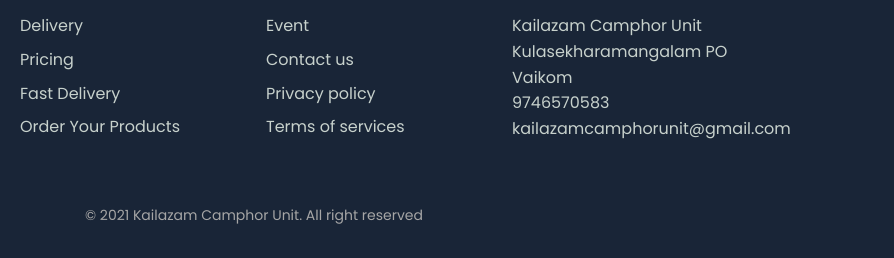
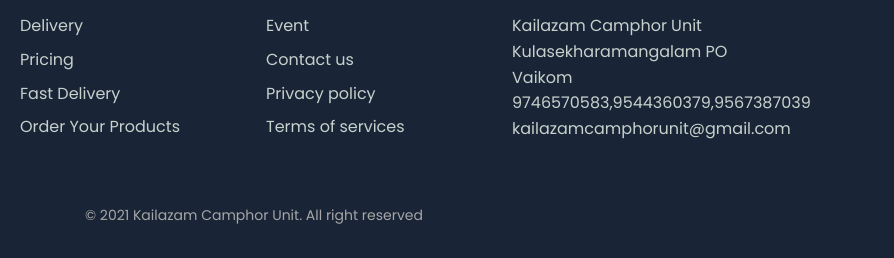
Before and after one commit to kailazam/kailazam.github.io, a plain HTML site: page index.html in a window 1280 px wide. Shown: the part 3062-3320 px from the top of the page, 386-1280 px from the left. Drawn offline with nearby package versions, Linux system fonts and the light colour scheme.

Commit message:
Update index.html

```diff
--- a/index.html
+++ b/index.html
@@ -10,7 +10,7 @@
         <!--========== CSS ==========-->
         <link rel="stylesheet" href="assets/css/styles.css">
 
-        <title>Responsive website food</title>
+        <title>Kailazam Camphor Unit</title>
     </head>
     <body>
 
@@ -245,7 +245,7 @@
 						<li>Kailazam Camphor Unit</li>
                         <li>Kulasekharamangalam PO</li>
                         <li>Vaikom</li>
-                        <li>9746570583</li>
+                        <li>9746570583,9544360379,9567387039</li>
                         <li>kailazamcamphorunit@gmail.com</li>
                     </ul>
                 </div>
```
